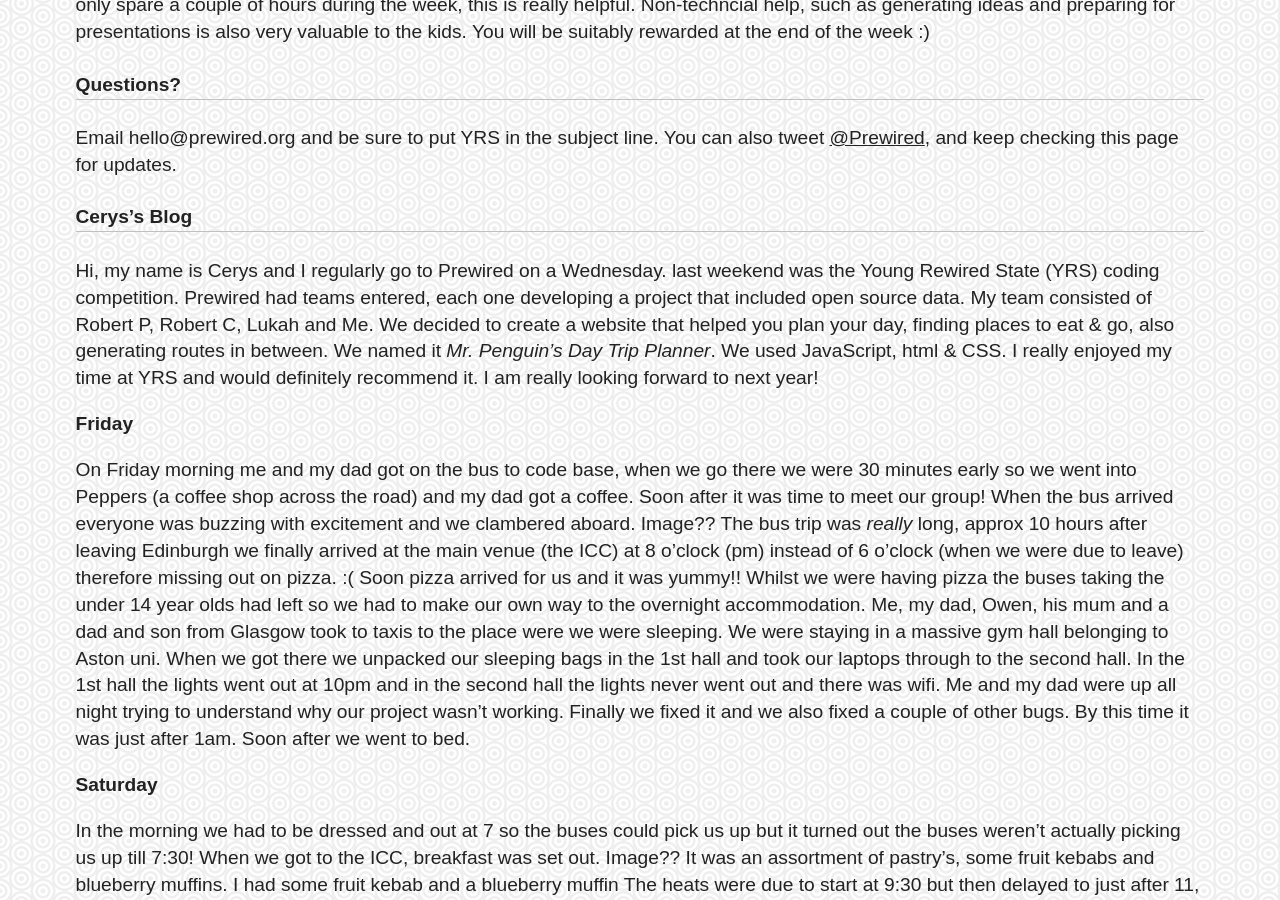
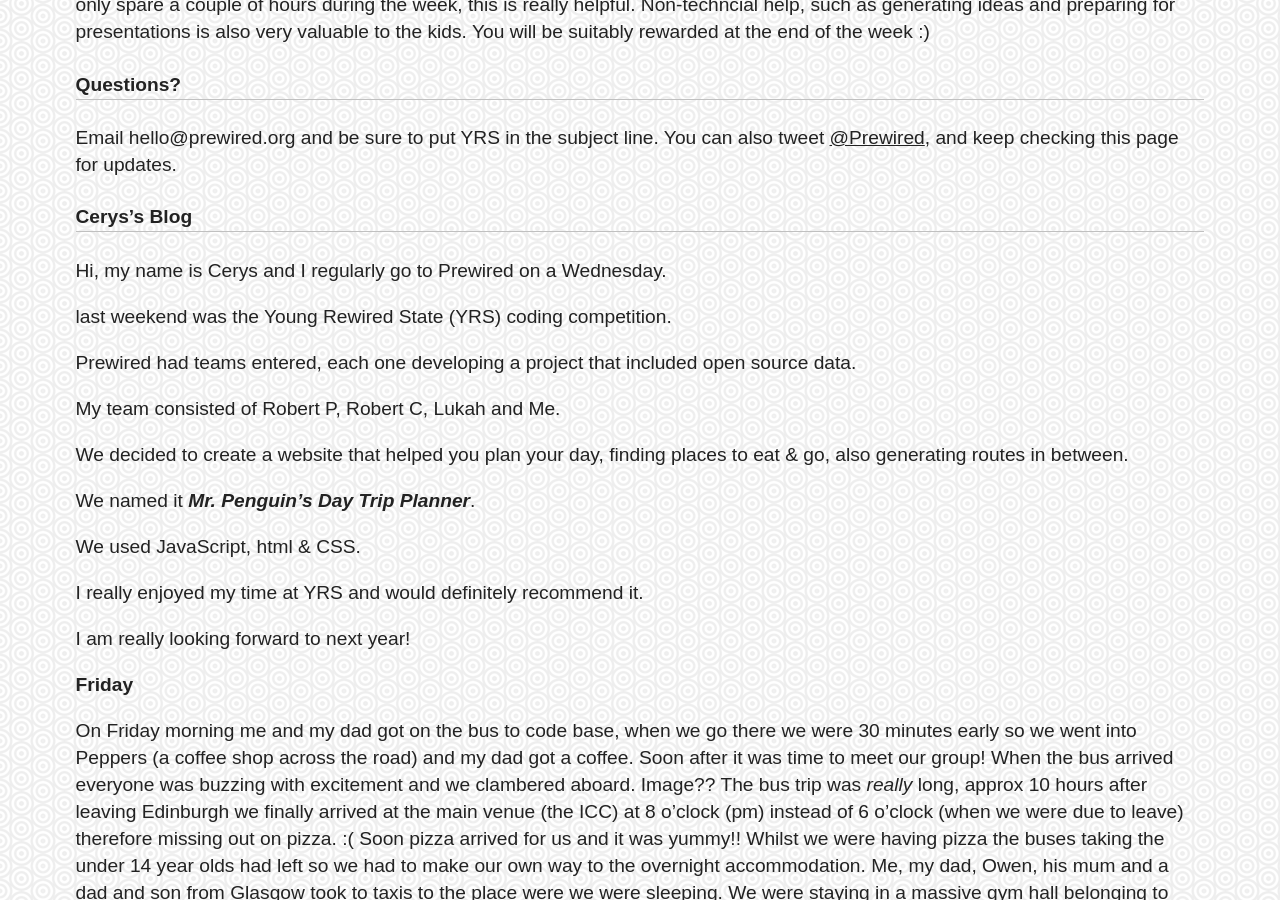
Before and after one commit to prewired/prewired.github.io, a Jekyll site: the page built from yrs15.md, in a window 1280 px wide and 900 px high, scrolled down 1684 px. Built offline with Jekyll 4.4.1, drawn with Linux system fonts in a browser that asks for light colours; some web fonts are replaced.

```diff
--- a/yrs15.md
+++ b/yrs15.md
@@ -50,13 +50,21 @@ Email hello@prewired.org and be sure to put YRS in the subject line. You can als
 #### Cerys's Blog
 
 Hi, my name is Cerys and I regularly go to Prewired on a Wednesday.
+
 last weekend was the Young Rewired State (YRS) coding competition.
+
 Prewired had teams entered, each one developing a project that included open source data.
+
 My team consisted of Robert P, Robert C, Lukah and Me.
+
 We decided to create a website that helped you plan your day, finding places to eat & go, also generating routes in between.
-We named it *Mr. Penguin's Day Trip Planner*.
+
+We named it **_Mr. Penguin's Day Trip Planner_**.
+
 We used JavaScript, html & CSS.
+
 I really enjoyed my time at YRS and would definitely recommend it.
+
 I am really looking forward to next year!
 
 **Friday**
```
